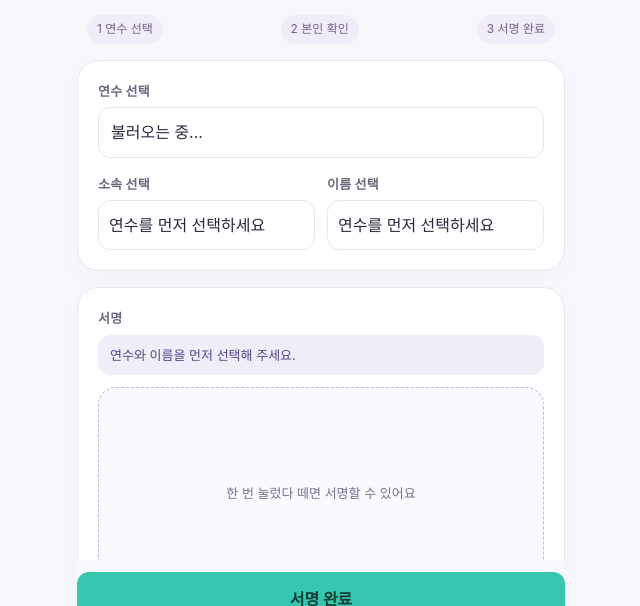
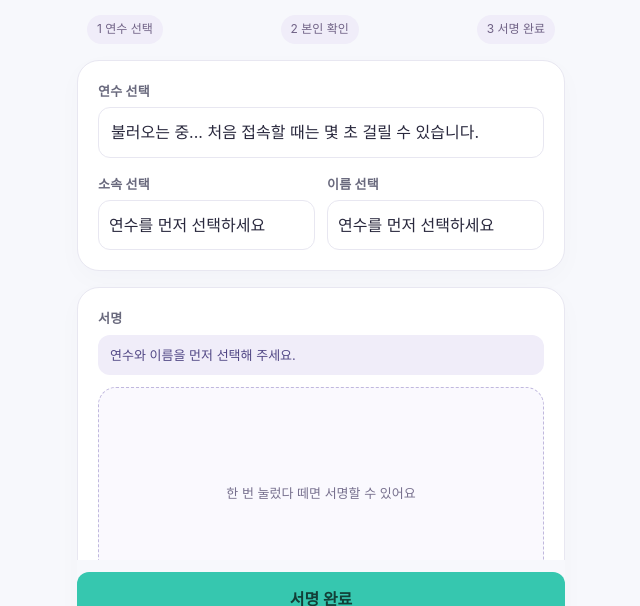
Before and after one commit to choidaae/ksgh_sign, a website: page public/index.html in a window 1280 px wide. Shown: the part 161-767 px from the top of the page, without its empty margins (319-959 px from the left). Drawn offline with Linux system fonts and the light colour scheme.

Commit message:
Update index.html

```diff
--- a/public/index.html
+++ b/public/index.html
@@ -202,7 +202,7 @@
     <div class="card">
       <div class="field">
         <label for="trainingSelect">연수 선택</label>
-        <select id="trainingSelect"><option value="">불러오는 중...</option></select>
+        <select id="trainingSelect"><option value="">불러오는 중... 처음 접속할 때는 몇 초 걸릴 수 있습니다.</option></select>
       </div>
       <div class="person-fields">
       <div class="field">
```
